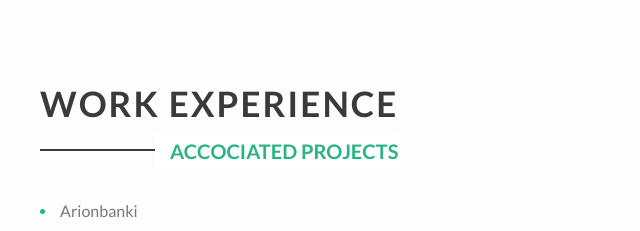
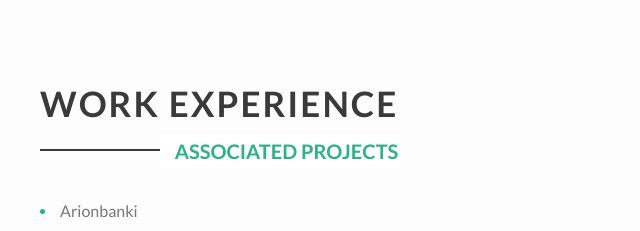
Before and after one commit to SnaevarD/Resume, a website: page index.html in a window 1280 px wide. Shown: the part 3380-3611 px from the top of the page, 0-640 px from the left. Drawn offline with Linux system fonts and the light colour scheme.

Commit message:
Update index.html
Grammar error fixed

```diff
--- a/index.html
+++ b/index.html
@@ -275,7 +275,7 @@
         <section class="interests__Section">
                 <div class="title__TitleContainer">
                     <h2 class="title__Title title__Title--first hidden">Work Experience</h2>
-                    <h3 class="title__Title title__Title--second">Accociated Projects</h3>
+                    <h3 class="title__Title title__Title--second">Associated Projects</h3>
                 </div>
                 <div class="otherProjects__ListContainer">
                     <ul class="otherProjects__List">
```
